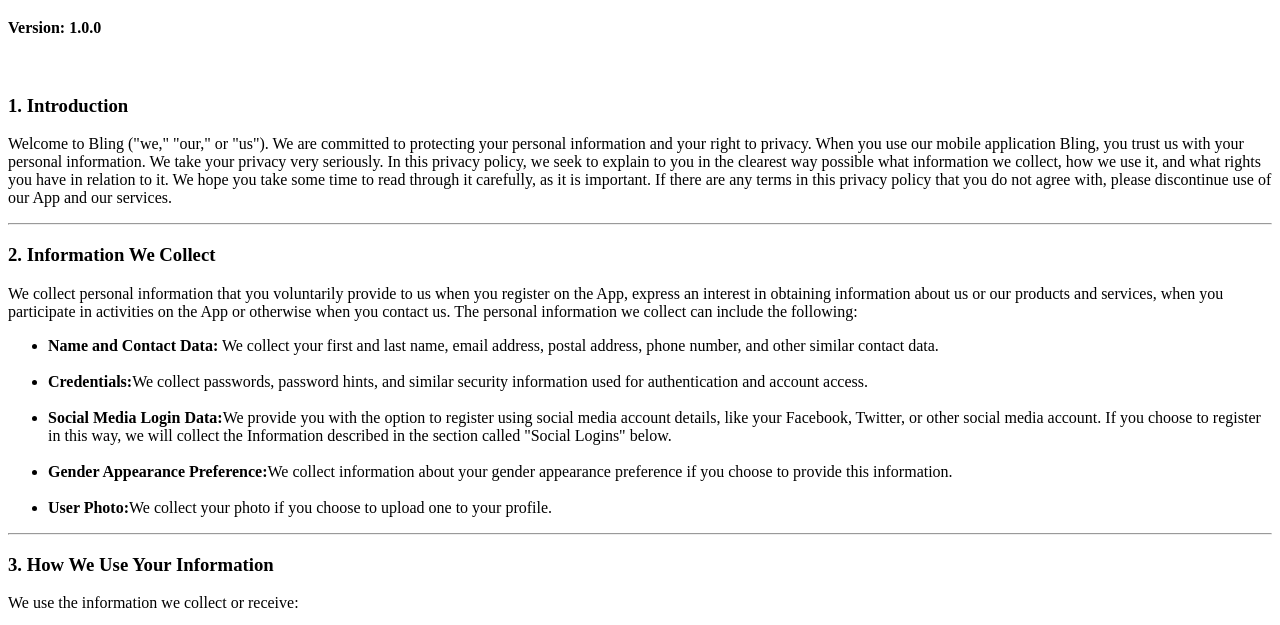
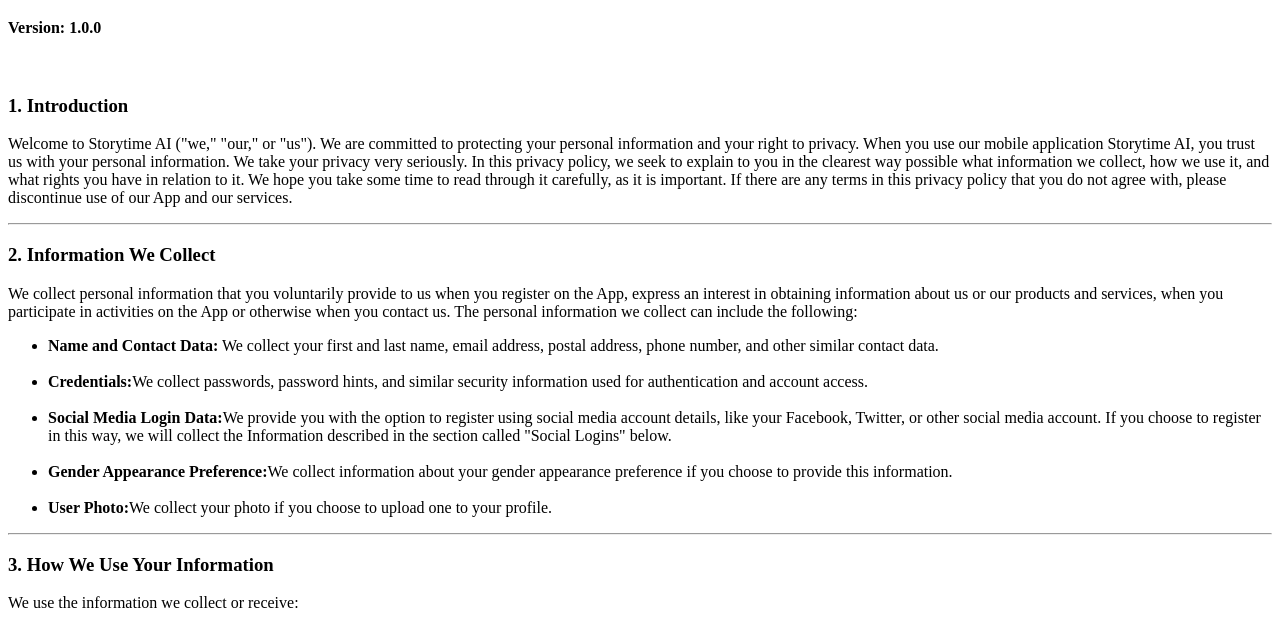
Before and after one commit to ethankongee/ethankongee.github.io, a plain HTML site: page index.html in a window 1280 px wide. Shown: the part 87-712 px from the top of the page. Drawn offline with Linux system fonts and the light colour scheme.

Commit message:
change to storytime AI

```diff
--- a/index.html
+++ b/index.html
@@ -6,9 +6,9 @@
     <br />
     <h3>1. Introduction</h3>
     <p>
-      Welcome to Bling ("we," "our," or "us"). We are committed to protecting
+      Welcome to Storytime AI ("we," "our," or "us"). We are committed to protecting
       your personal information and your right to privacy. When you use our
-      mobile application Bling, you trust us with your personal information. We
+      mobile application Storytime AI, you trust us with your personal information. We
       take your privacy very seriously. In this privacy policy, we seek to
       explain to you in the clearest way possible what information we collect,
       how we use it, and what rights you have in relation to it. We hope you
```
